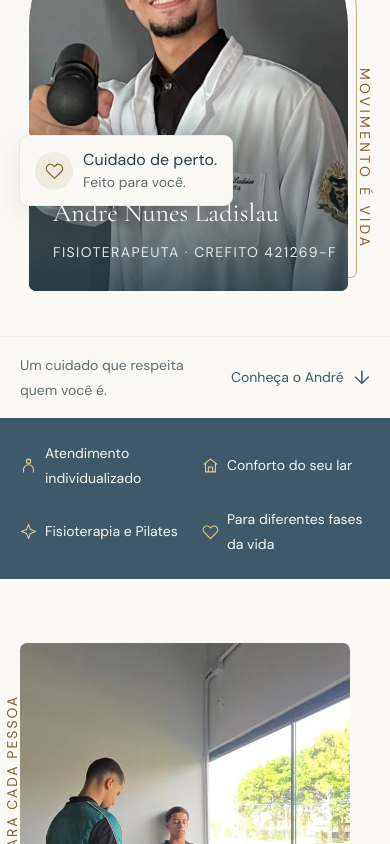
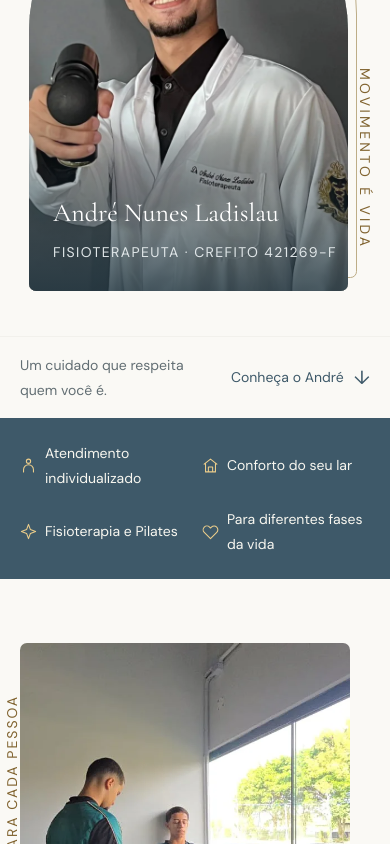
Before and after one commit to Heitor-Bailke/Andre_Fisioterapeuta, an Angular app: page / in a window 390 px wide. Shown: the part 860-1704 px from the top of the page. Built offline with nearby package versions, Linux system fonts and the light colour scheme.

Commit message:
Remove o card sobreposto à foto de apresentação

```diff
--- a/src/app/pages/home/home.css
+++ b/src/app/pages/home/home.css
@@ -134,45 +134,6 @@
   inset: -13px 4px 13px 16px;
   border: 1px solid #bdad87;
   border-radius: 240px 240px 10px 10px;
-}
-.care-badge {
-  position: absolute;
-  left: -37px;
-  bottom: 98px;
-  z-index: 2;
-  display: flex;
-  align-items: center;
-  gap: 12px;
-  padding: 17px 21px;
-  background: var(--cream);
-  border: 1px solid #ece9e2;
-  border-radius: 9px;
-  box-shadow: 0 8px 25px #28373f13;
-}
-.badge-icon {
-  display: flex;
-  align-items: center;
-  justify-content: center;
-  width: 38px;
-  height: 38px;
-  background: #efebe0;
-  border-radius: 50%;
-  color: var(--gold);
-}
-.badge-icon app-icon {
-  width: 19px;
-  height: 19px;
-}
-.care-badge > div {
-  font-size: var(--text-ui);
-  line-height: 1.5;
-  font-weight: 500;
-}
-.care-badge small {
-  font-size: var(--text-small);
-  display: block;
-  color: var(--muted);
-  font-weight: 400;
 }
 .hero-side-note {
   position: absolute;
@@ -898,11 +859,6 @@
   .hero-assurance i {
     display: none;
   }
-  .care-badge {
-    left: -22px;
-    padding: 13px 15px;
-    bottom: 100px;
-  }
   .hero-description {
     font-size: var(--text-body);
   }
@@ -1152,15 +1108,6 @@
   .hero-visual {
     padding-right: 13px;
   }
-  .care-badge {
-    left: -10px;
-    bottom: 85px;
-    padding: 12px 15px;
-    gap: 10px;
-  }
-  .care-badge > div {
-    font-size: var(--text-ui);
-  }
   .hero-spark {
     font-size: 42px;
     left: 0;
--- a/src/app/pages/home/home.html
+++ b/src/app/pages/home/home.html
@@ -42,10 +42,6 @@
           <span>André Nunes Ladislau</span
           ><small>FISIOTERAPEUTA · CREFITO 421269-F</small>
         </div>
-      </div>
-      <div class="care-badge">
-        <span class="badge-icon"><app-icon name="heart" /></span>
-        <div>Cuidado de perto.<small>Feito para você.</small></div>
       </div>
       <div class="hero-side-note" aria-hidden="true">MOVIMENTO É VIDA</div>
       <span class="hero-spark" aria-hidden="true">✳</span>
```
